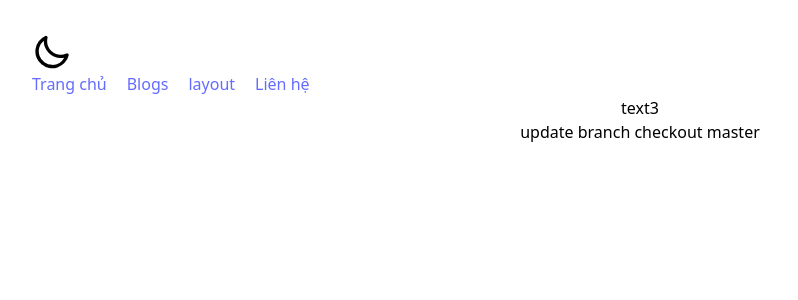
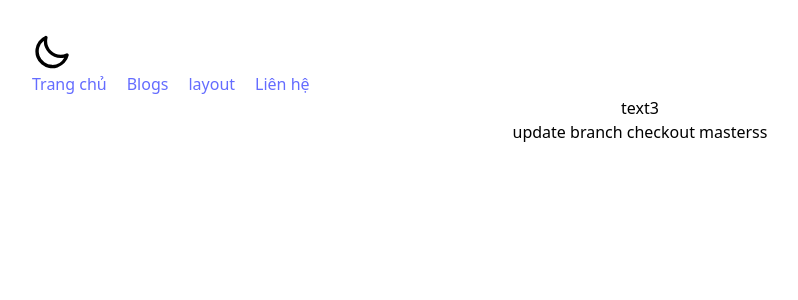
Before and after one commit to hqthinh0/klinecharts, a React (Vite) app: page /blogs in a window 1280 px wide. Shown: the top 300 px of the page, without its empty margins (0-798 px from the left). Built offline with nearby package versions, Linux system fonts and the light colour scheme.

Commit message:
text-update

```diff
--- a/src/pages/Blogs.jsx
+++ b/src/pages/Blogs.jsx
@@ -7,7 +7,7 @@ const Blogs = () => {
 
     <ContextProviderOne>
         <NewPage />
-        update branch checkout master
+        update branch checkout masterss
     </ContextProviderOne>
 
   )
```
